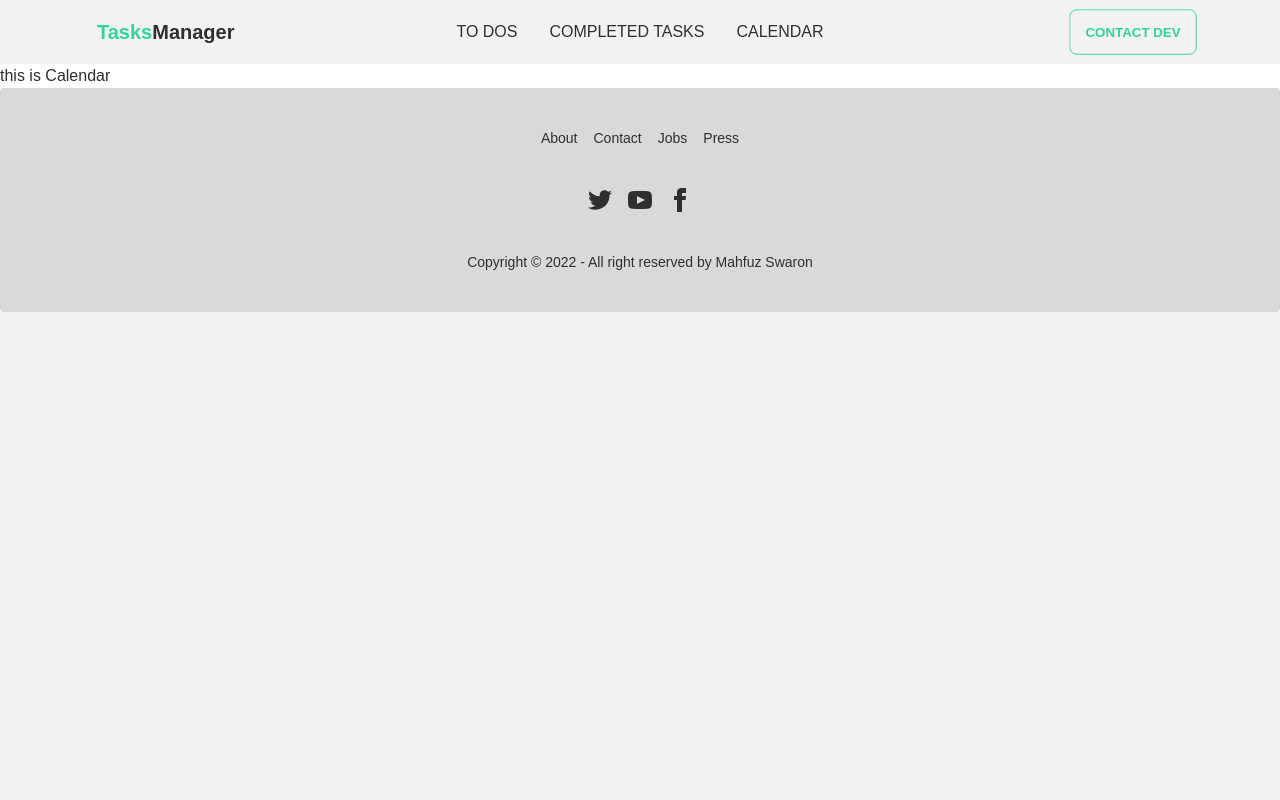
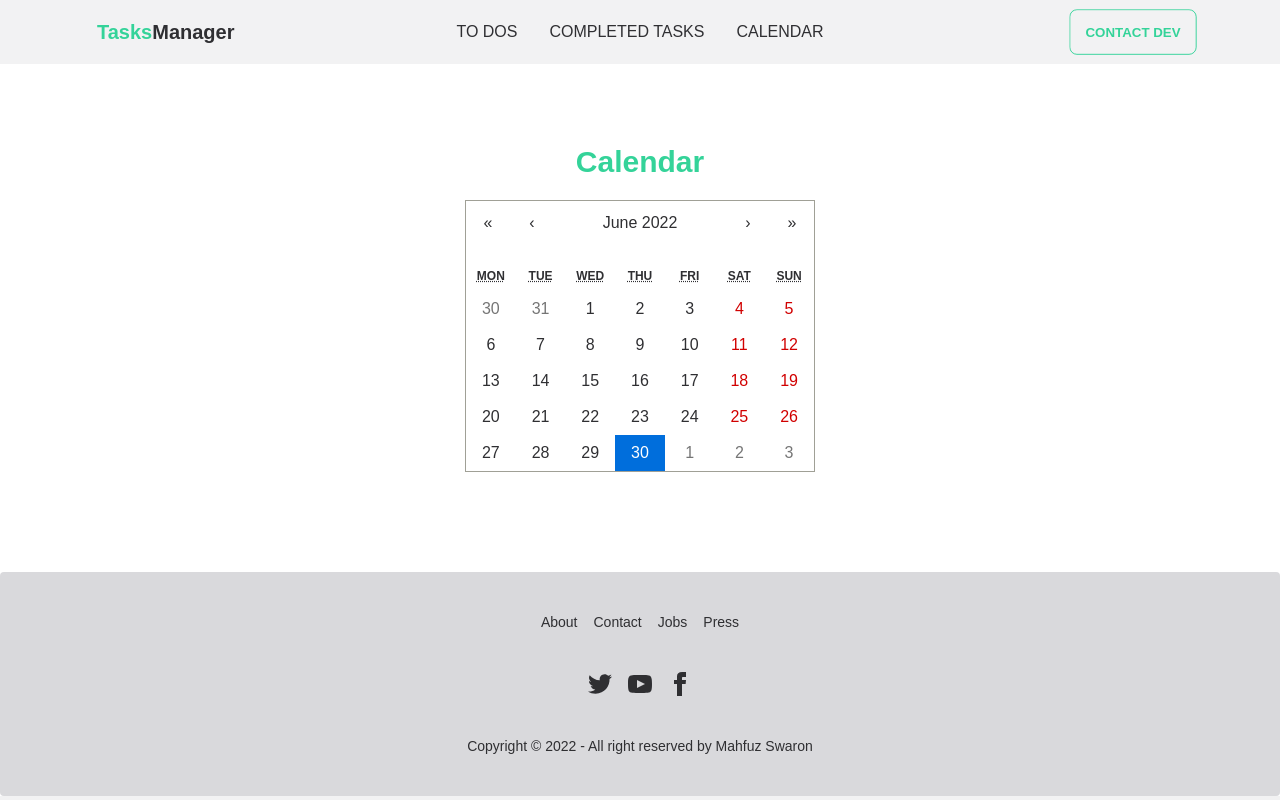
Before and after one commit to mahfuzswaron/tasks-manager, a React (Create React App) app: page /calendar in a window 1280 px wide. Built offline with nearby package versions, Linux system fonts and the light colour scheme.

Commit message:
calendar added

```diff
--- a/package.json
+++ b/package.json
@@ -8,6 +8,7 @@
     "@testing-library/user-event": "^13.5.0",
     "daisyui": "^2.17.0",
     "react": "^18.2.0",
+    "react-calendar": "^3.7.0",
     "react-dom": "^18.2.0",
     "react-scripts": "5.0.1",
     "web-vitals": "^2.1.4"
--- a/src/App.js
+++ b/src/App.js
@@ -1,5 +1,5 @@
 import { Routes, Route } from 'react-router-dom';
-import Calendar from './components/pages/Calendar/Calendar';
+import CalendarCompo from './components/pages/Calendar/CalendarCompo';
 import CompletedTasks from './components/pages/completed-tasks/CompletedTasks';
 import ToDos from './components/pages/to-dos/ToDos';
 import Footer from './components/shared/Footer';
@@ -13,7 +13,7 @@ function App() {
         <Route path='/' element={<ToDos />} />
         <Route path='/todos' element={<ToDos />} />
         <Route path='/completedTasks' element={<CompletedTasks />} />
-        <Route path='/calendar' element={<Calendar />} />
+        <Route path='/calendar' element={<CalendarCompo />} />
         <Route path='*' element={<NotFound />} />
       </Routes>
       <Footer />
--- a/src/components/pages/Calendar/Calendar.js
+++ /dev/null
@@ -1,11 +0,0 @@
-import React from 'react';
-
-const Calendar = () => {
-    return (
-        <div>
-            this is Calendar
-        </div>
-    );
-};
-
-export default Calendar;
--- /dev/null
+++ b/src/components/pages/Calendar/CalendarCompo.js
@@ -0,0 +1,16 @@
+import React, { useState } from 'react';
+import Calendar from 'react-calendar';
+import 'react-calendar/dist/Calendar.css';
+const CalendarCompo = () => {
+    const [value, onChange] = useState(new Date());
+    return (
+        <div className='p-5 lg:p-20'>
+            <h3 className='text-center text-3xl text-primary font-bold'>Calendar</h3>
+            <div className='flex justify-center my-5'>
+                <Calendar onChange={onChange} value={value} />
+            </div>
+        </div>
+    );
+};
+
+export default CalendarCompo;
```
Also changed, not shown: 1 other file (tests, documents, lock files or other folders).
